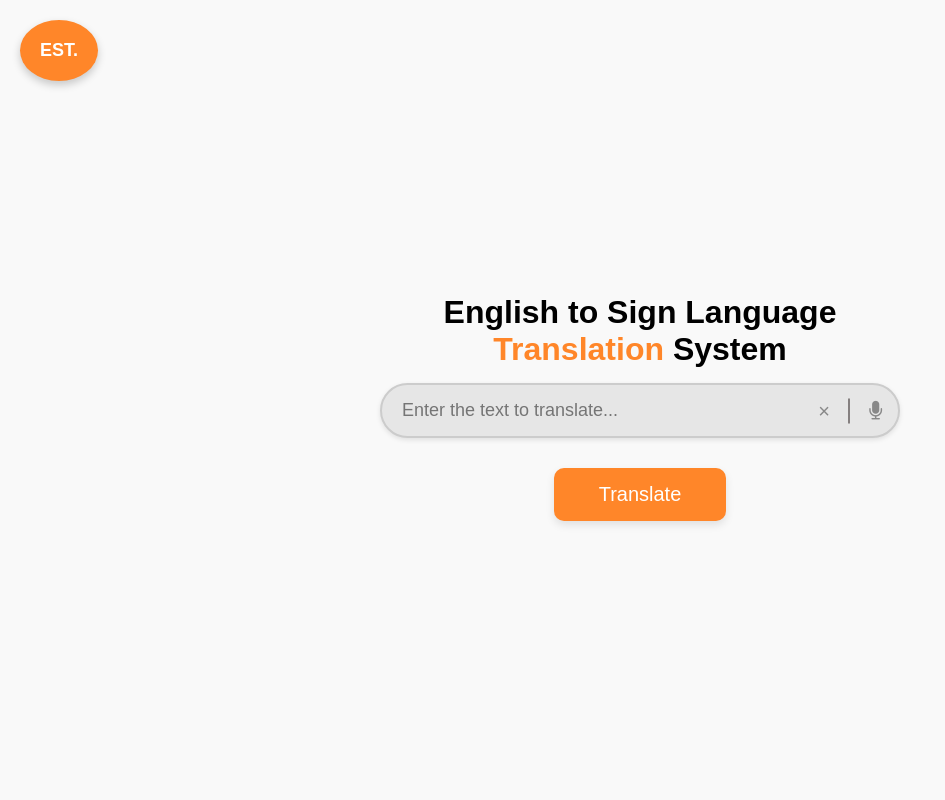
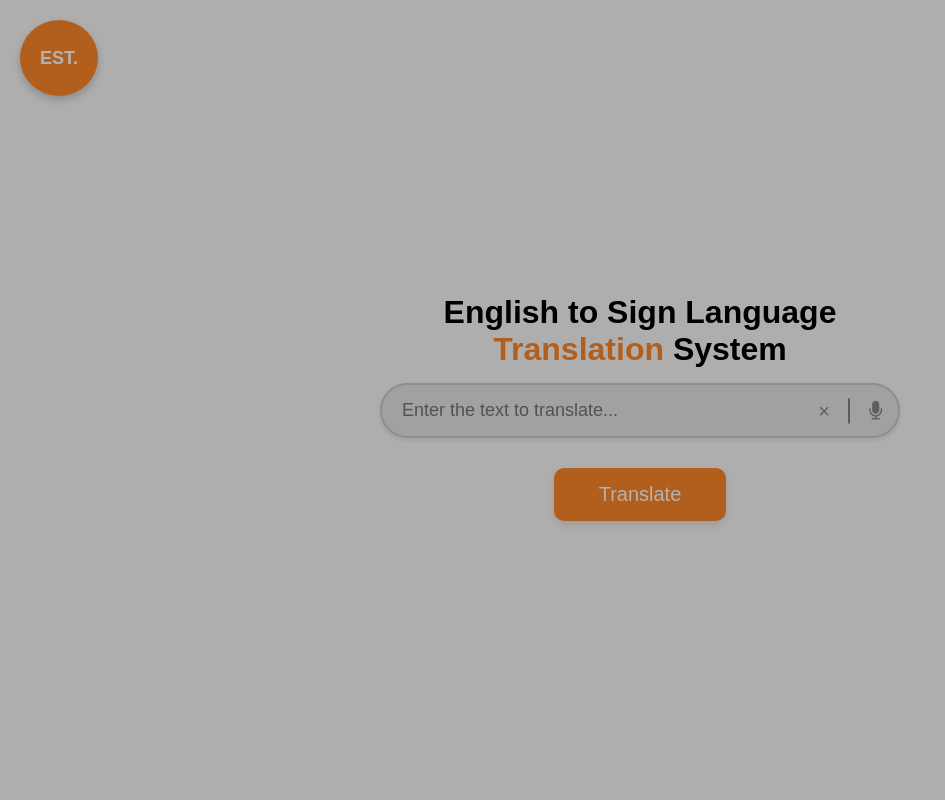
Before and after one commit to ranjitadh/Sign_Language, a Django app: page / in a window 1280 px wide. Shown: the whole page, without its empty margins (0-945 px from the left). Run offline with Django 5.2, Linux system fonts and the light colour scheme.

Commit message:
black update

```diff
--- a/home/templates/home.html
+++ b/home/templates/home.html
@@ -23,6 +23,15 @@
       text-align: center;
     }
 
+    .black{
+      height: 100vh;
+      width: 100%;
+      position: absolute;
+      background: black;
+      opacity: .3;
+      z-index:1001;
+    }
+
     .top-left-logo {
       position: absolute;
       top: 20px;
@@ -38,6 +47,7 @@
       display: flex;
       justify-content: center;
       align-items: center;
+      height:76px;
       text-shadow: inset 1px 1px 4px rgba(0, 0, 0, 0.3);
     }
 
@@ -172,6 +182,7 @@
 </head>
 <body>
   <!-- Top-left logo -->
+  <div class="black"></div>
   <div class="top-left-logo">EST.</div>
 
   <div class="container">
```
